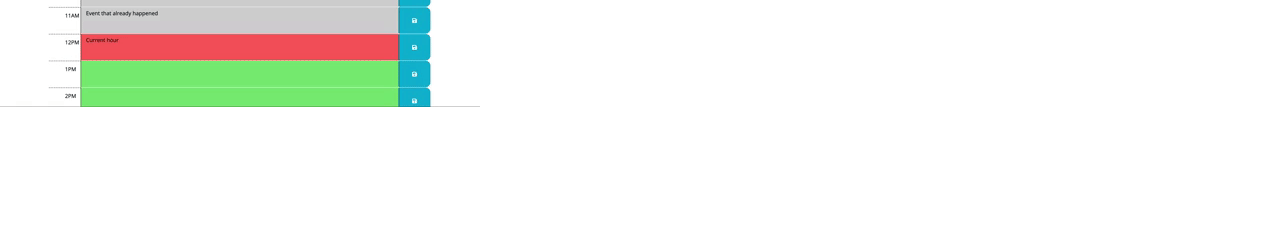
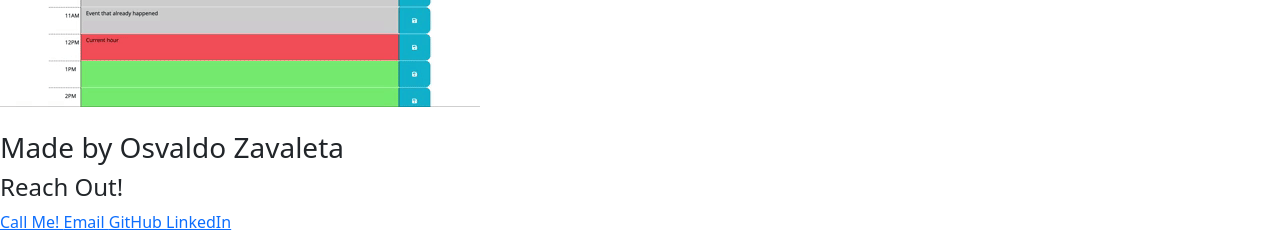
Before and after one commit to zavaletaosv/Portfolio2, a plain HTML site: page index.html in a window 1280 px wide. Shown: the part 2089-2323 px from the top of the page. Before the commit the page ends 2220 px from the top, so only its background shows below. Drawn offline with nearby package versions, Linux system fonts and the light colour scheme; a web font is replaced by a local one.

Commit message:
Index updated: footer created

```diff
--- a/index.html
+++ b/index.html
@@ -65,6 +65,13 @@
 
             <br>
 
-
+            <footer class="footer">
+                <h3> Made by Osvaldo Zavaleta </h3>
+                <h4 id="contactMe"> Reach Out! </h4>
+                <a href="tel:(832)-488-9528"> Call Me! </a>
+                <a href="mailto:osvzavaleta@gmail.com"> Email </a>
+                <a href="https://github.com/zavaletaosv" target="_blank"> GitHub </a>
+                <a href="https://www.linkedin.com/feed/?trk=homepage-basic_google-one-tap-submit" target="_blank"> LinkedIn </a>
+            </footer>
     </body>
 </html>
```
